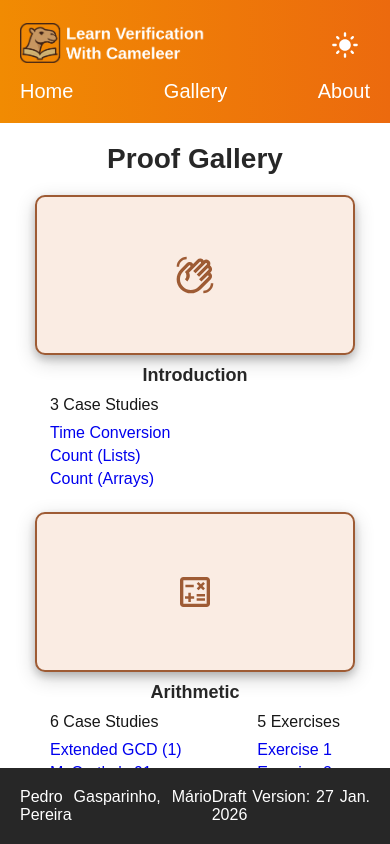
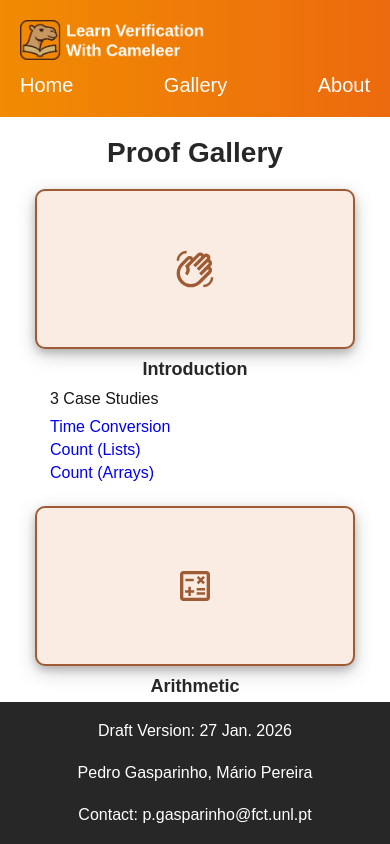
Before and after one commit to CameleerBook/CameleerBook.github.io, a Next.js app: page /gallery in a window 390 px wide. Built offline with nearby package versions, Linux system fonts and the light colour scheme.

Commit message:
Responsive footer

```diff
--- a/src/components/footer/index.module.scss
+++ b/src/components/footer/index.module.scss
@@ -9,4 +9,9 @@
     flex-direction: row;
     align-items: center;
     justify-content: space-between;
+
+    @media (width < 768px) {
+        flex-direction: column;
+        gap: global.$smGap;
+    }
 }
--- a/src/components/footer/index.tsx
+++ b/src/components/footer/index.tsx
@@ -4,8 +4,9 @@ import styles from "./index.module.scss"
 export default function Footer() {
     return(
         <div className={styles.container}>
+            <BodyText1Alt>Draft Version: 27 Jan. 2026</BodyText1Alt>
             <BodyText1Alt>Pedro Gasparinho, Mário Pereira</BodyText1Alt>
-            <BodyText1Alt>Draft Version: 27 Jan. 2026</BodyText1Alt>
+            <BodyText1Alt>Contact: p.gasparinho@fct.unl.pt</BodyText1Alt>
         </div>
     )
 }
--- a/src/components/navigationBar/index.module.scss
+++ b/src/components/navigationBar/index.module.scss
@@ -58,11 +58,11 @@
 
 }
 
-.modeItem {
+/*.modeItem {
     @extend %sideItem;
     display: flex;
     justify-content: end;
-}
+}*/
 
 .titleModeContainer {
     @extend %base;
--- a/src/components/navigationBar/index.tsx
+++ b/src/components/navigationBar/index.tsx
@@ -4,7 +4,7 @@ import { pageList } from "@/utils/pages"
 import NavButton from "./navButton"
 import TitleImage from "../titleImage"
 import styles from "./index.module.scss"
-import ModeButton from "./modeButton"
+//import ModeButton from "./modeButton"
 import PhoneOnly from "./utils/phoneOnly"
 import PhoneHide from "./utils/phoneHide"
 
@@ -38,9 +38,9 @@ function LargeNavBar() {
 				<TitleImage/>
 			</div>
 			<ButtonList/>
-			<div className={styles.modeItem}>
+			{/*<div className={styles.modeItem}>
 				<ModeButton/>
-			</div>
+			</div>*/}
 		</div>
 	)
 }
@@ -52,9 +52,9 @@ function SmallNavBar() {
 				<div className={styles.titleItem}>
 					<TitleImage/>
 				</div>
-				<div className={styles.modeItem}>
+				{/*<div className={styles.modeItem}>
 					<ModeButton/>
-				</div>
+				</div>*/}
 			</div>
 			<ButtonList/>
 		</div>
```
